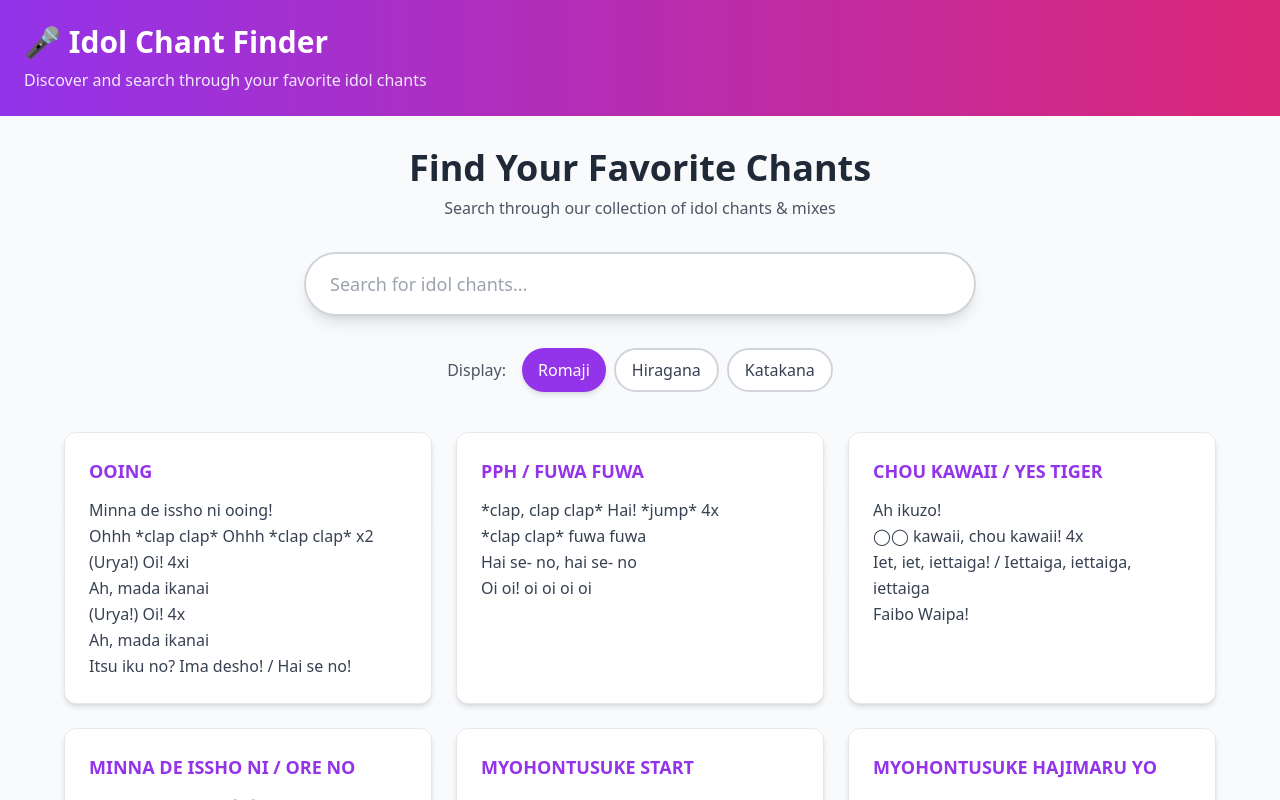
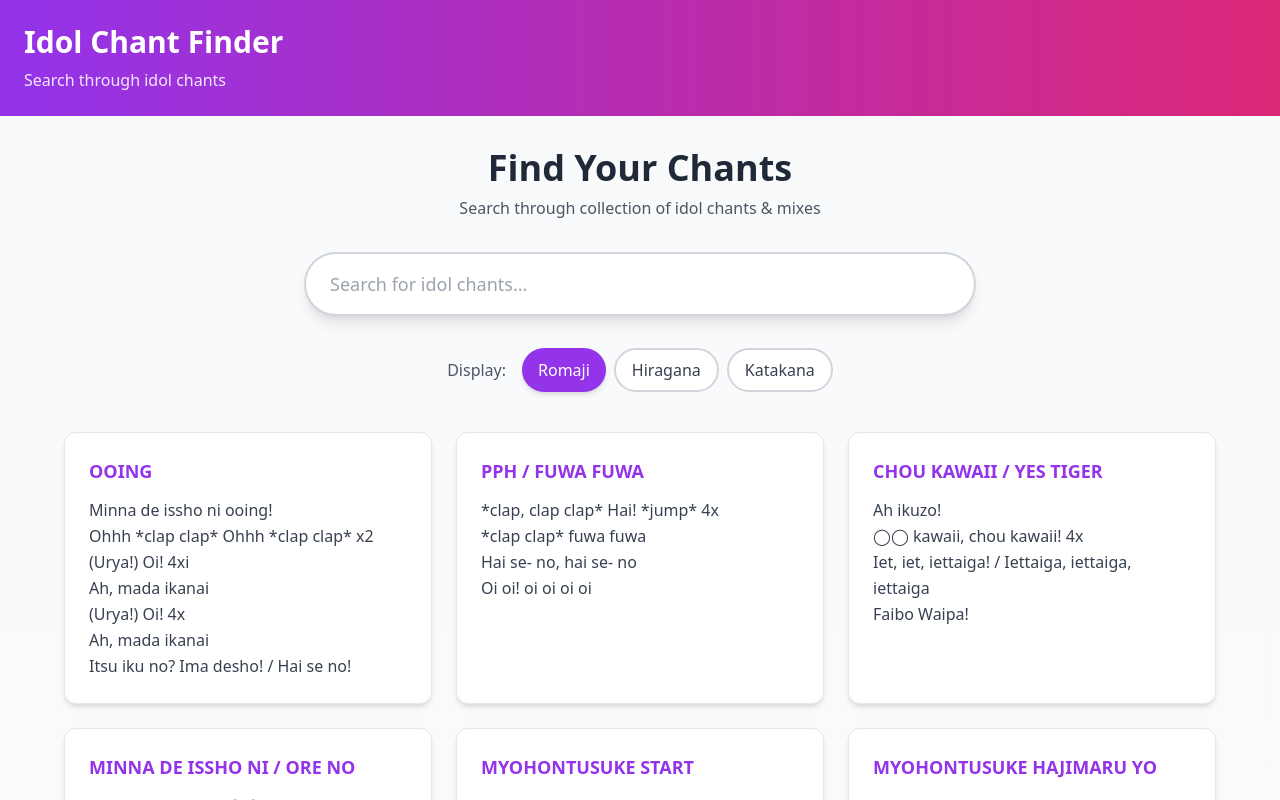
Before and after one commit to Ram-Gold/idol-mixes, a React (Vite) app: page / in a window 1280 px wide. Shown: the top 800 px of the page. Built offline with nearby package versions, Linux system fonts and the light colour scheme.

Commit message:
style: Simplify text content in Header, Body, and Footer components.

```diff
--- a/src/components/Body.jsx
+++ b/src/components/Body.jsx
@@ -31,8 +31,8 @@ function Body() {
       <div className="max-w-6xl mx-auto">
         {/* Title Section */}
         <div className="text-center mb-8">
-          <h2 className="text-4xl font-bold text-gray-800 mb-2">Find Your Favorite Chants</h2>
-          <p className="text-gray-600">Search through our collection of idol chants & mixes</p>
+          <h2 className="text-4xl font-bold text-gray-800 mb-2">Find Your Chants</h2>
+          <p className="text-gray-600">Search through collection of idol chants & mixes</p>
         </div>
 
         {/* Search Bar */}
@@ -56,11 +56,10 @@ function Body() {
               key={opt.value}
               type="button"
               onClick={() => setScript(opt.value)}
-              className={`px-4 py-2 rounded-full font-medium transition-colors ${
-                script === opt.value
+              className={`px-4 py-2 rounded-full font-medium transition-colors ${script === opt.value
                   ? 'bg-purple-600 text-white shadow-md'
                   : 'bg-white text-gray-700 border-2 border-gray-300 hover:border-purple-400 hover:bg-purple-50'
-              }`}
+                }`}
             >
               {opt.label}
             </button>
--- a/src/components/Footer.jsx
+++ b/src/components/Footer.jsx
@@ -2,7 +2,7 @@ function Footer() {
   return (
     <footer className="bg-gray-800 text-white p-4 mt-auto">
       <div className="container mx-auto text-center">
-        <p className="text-sm">&copy; 2026 Vibes Website. All rights reserved.</p>
+        <p className="text-sm">&copy; 2026 Idol Mixes</p>
       </div>
     </footer>
   )
--- a/src/components/Header.jsx
+++ b/src/components/Header.jsx
@@ -2,8 +2,8 @@ function Header() {
   return (
     <header className="bg-gradient-to-r from-purple-600 to-pink-600 text-white p-6 shadow-lg">
       <div className="container mx-auto">
-        <h1 className="text-3xl font-bold">🎤 Idol Chant Finder</h1>
-        <p className="text-purple-100 mt-2">Discover and search through your favorite idol chants</p>
+        <h1 className="text-3xl font-bold">Idol Chant Finder</h1>
+        <p className="text-purple-100 mt-2">Search through idol chants</p>
       </div>
     </header>
   )
```
